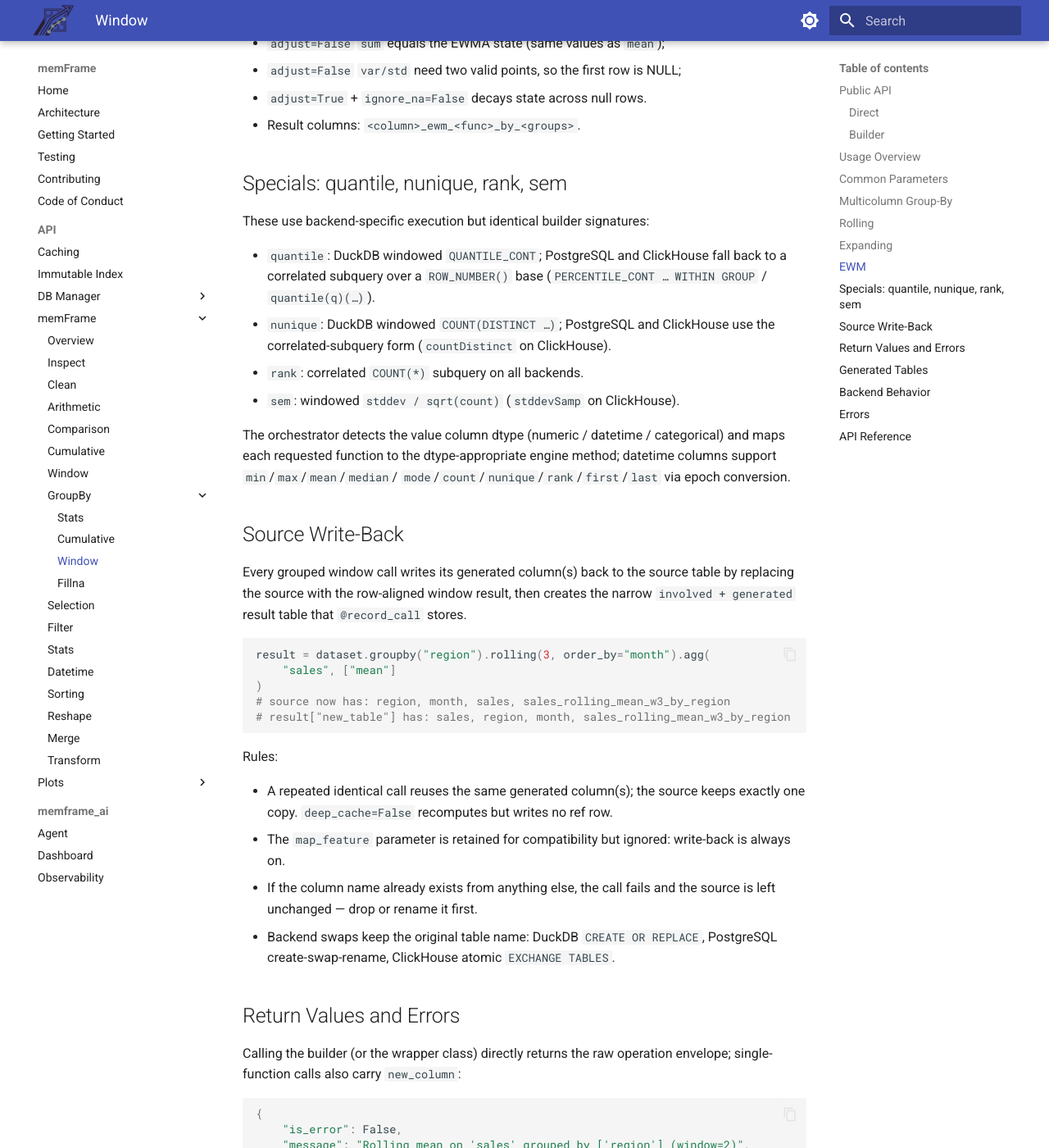
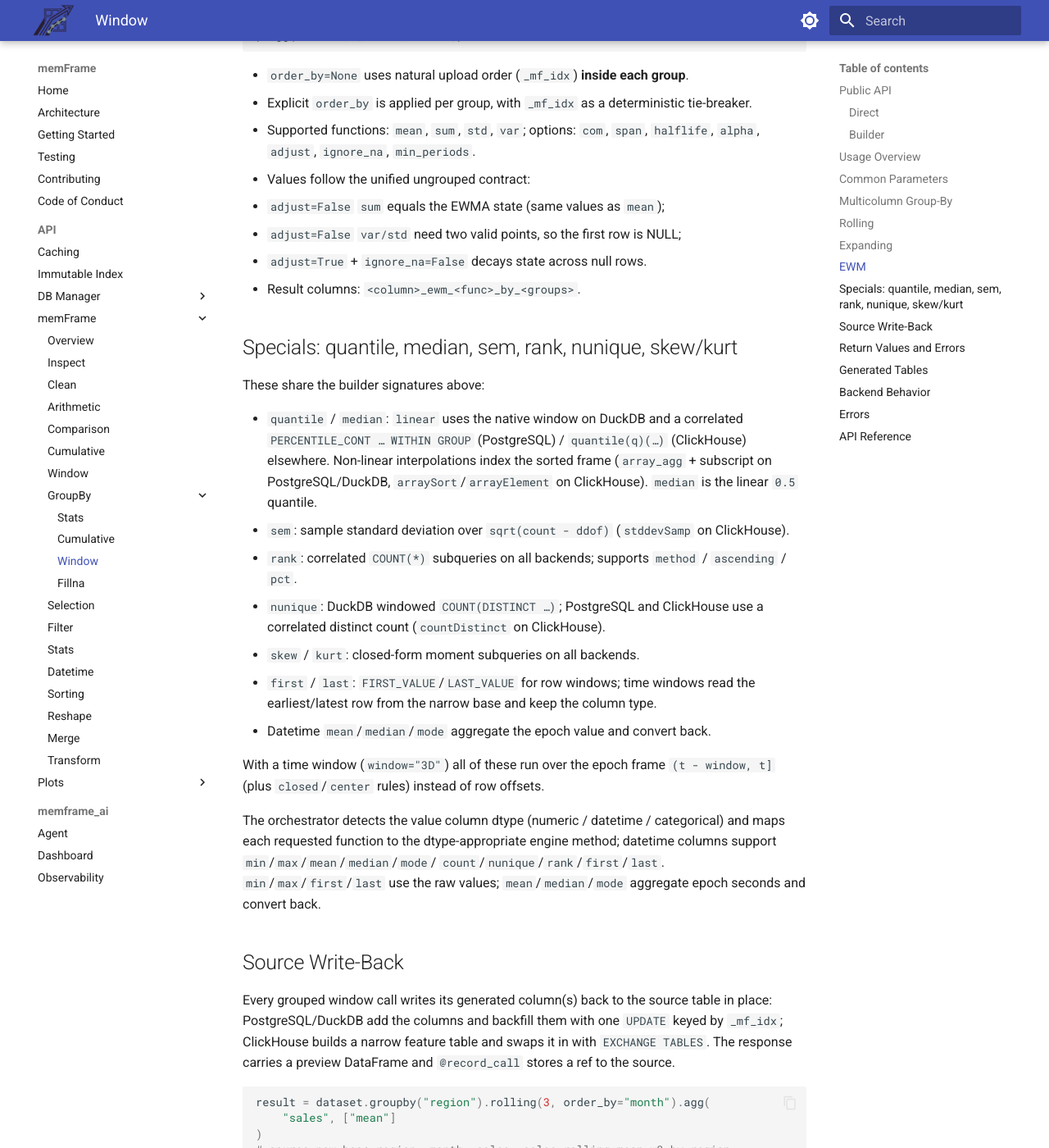
Before and after one commit to Debojit95/memFrame, an MkDocs documentation site: the page built from docs/api/groupby/groupby_window.md, in a window 1280 px wide and 1400 px high, scrolled down 6865 px. Shown: the whole window at 82% size. Built offline with MkDocs 1.6.1 and Material for MkDocs 9.7.7, drawn with Linux system fonts in a browser that asks for light colours; some of the changed text lies outside the part shown.

Commit message:
[docs] sync window and grouped-window docs with the current engine
- ordering wording: no-`order_by` uses `_mf_idx`, and reordering rows no
  longer changes a no-order window (the old "physical order" note was stale).
- results: window/grouped ops write back in place (`UPDATE` on PG/DuckDB,
  feature table + `EXCHANGE TABLES` on CH); no `<table>__op_<n>` result table.
- specials: document array-indexed interpolation, `sem`'s
  `sqrt(count - ddof)` formula, `skew`/`kurt`/`median`/`first`/`last`, and the
  time-window epoch path; drop the PostgreSQL Python `nunique` fallback.
- signatures: `func_kwargs`, `interpolation`, `win_type` on builders, `ddof`
  and rank parameters; `min_periods` upper bound is row-window only.
- type-support table: numeric `median`/`skew`/`kurt`, datetime `mean`/`median`.
- grouped unknown functions are skipped (partial), not whole-call failures;
  fingerprint counts corrected to 36 / 17 scenarios.
- caching: clarify the in-place window write-back vs `swap_table_into_source`.

````diff
--- a/docs/api/groupby/groupby_window.md
+++ b/docs/api/groupby/groupby_window.md
@@ -7,10 +7,9 @@ exposed through a `ContextManager`. It provides
 pandas-`groupby().rolling()`-like analytics: rolling fixed-size windows
 and expanding unbounded windows computed **per group** (`PARTITION BY`
 the group columns), in-engine across DuckDB, PostgreSQL, and ClickHouse.
-Each call adds the generated column(s) to the source upload table and
-returns a separate narrow result table (`<table>__op_<n>`) containing only
-the involved and generated columns. The narrow table is what the deep
-cache stores.
+Each call adds the generated column(s) to the source upload table and returns
+a preview of the involved and generated columns; the deep cache stores a ref
+to the source, so a cached replay returns the same columns.
 
 Users normally call grouped window methods through the unified `groupby`
 builder on a dataset context returned by an upload operation. There are
@@ -77,23 +76,23 @@ The lower-level files are implementation details:
 ### Builder
 
 `groupby(*columns)` returns the unified `GroupBy`; `.rolling(window,
-order_by, min_periods=None, center=False, closed=None)` /
+order_by, min_periods=None, center=False, closed=None, win_type=None)` /
 `.expanding(min_periods, order_by)` / `.ewm(...)` return
 fluent builders. Each terminal method has a synchronous and asynchronous
 form (`mean` / `amean`, …):
 
 | Rolling / Expanding terminals | Purpose |
 | --- | --- |
-| `sum(column)` / `mean(column)` | Running sum / mean within each group |
-| `min(column)` / `max(column)` | Running minimum / maximum |
-| `count(column)` | Running non-null count |
-| `std(column)` / `var(column)` | Running sample stddev / variance |
-| `quantile(column, q=0.5)` | Running quantile |
-| `sem(column)` | Running standard error |
-| `rank(column)` | Running rank within the window |
-| `nunique(column)` | Running distinct count |
-| `first(column)` / `last(column)` | First / last value in the window |
-| `agg(column, funcs)` | Multi-aggregation chained into one table |
+| `sum(column)` / `mean(column)` | Rolling/expanding sum / mean per group |
+| `min(column)` / `max(column)` | Minimum / maximum |
+| `count(column)` | Non-null count |
+| `std(column, ddof=1)` / `var(column, ddof=1)` / `sem(column, ddof=1)` | Sample stddev / variance / standard error |
+| `quantile(column, q=0.5, interpolation='linear')` / `median(column)` | Quantile / median |
+| `rank(column, method='average', ascending=True, pct=False)` | Rank within the window |
+| `skew(column)` / `kurt(column)` | Skewness / excess kurtosis |
+| `nunique(column)` | Distinct count |
+| `first(column)` / `last(column)` | First / last value in the frame |
+| `agg(column, funcs)` | Multi-aggregation in one call |
 
 !!! note
     Grouped EWM (`ewm`) uses the same blockwise SQL engine as ungrouped EWM,
@@ -121,7 +120,7 @@ sample = await dataset.groupby("region").aexpanding(
 )
 ```
 
-`order_by` is optional — omit it to use physical row order:
+`order_by` is optional — omit it to use the natural `_mf_idx` order inside each group:
 
 ```python
 sample = dataset.groupby("region").rolling(3).mean("sales")
@@ -137,12 +136,12 @@ sample = dataset.groupby("region").expanding().sum("sales")
 | `window` | `int`, `timedelta`, or offset `str` | Rolling window: rows (`window-1 PRECEDING AND CURRENT ROW`) or a duration (`"3D"`) with a datetime `order_by`. |
 | `func` | `str` or `list[str]` | Aggregation(s): `sum`, `mean`/`avg`, `min`, `max`, `count`, `std`/`stddev`/`stddev_samp`, `var`/`variance`/`var_samp`, `quantile`, `median`, `sem`, `rank`, `skew`, `kurt`, `nunique`, `first`/`first_value`, `last`/`last_value`. |
 | `order_by` | `str`, `list[str]`, or `None` | Row ordering inside each group. `None` (default) uses the immutable upload order (`_mf_idx`). |
-| `q` | `float` | Quantile level for `quantile` (default `0.5`). |
-| `func_kwargs` | `dict` or `None` | Per-function keyword arguments (`ddof`, rank `method`/`ascending`/`pct`, `q`). |
+| `q` | `float` | Quantile level for `quantile`/`median` (default `0.5`). |
+| `func_kwargs` | `dict` or `None` | Per-function keyword arguments (`ddof`, rank `method`/`ascending`/`pct`, quantile `interpolation`/`q`). |
 | `center` | `bool` | Rolling only — centre the frame on the current row (default `False`). |
 | `closed` | `str` or `None` | Rolling only — `right` (default), `left`, `both`, `neither`. |
 | `win_type` | `str` or `None` | Rolling only — scipy window weights (`boxcar`, `triang`, `hann`, …) for weighted `sum`/`mean`. |
-| `min_periods` | `int` or `None` | Minimum observations before a value is produced. Rolling default `None` → `window`; expanding default `1`. Must satisfy `0 <= min_periods <= window`. |
+| `min_periods` | `int` or `None` | Minimum observations before a value is produced. Rolling default `None` → `window`; expanding default `1`. Must satisfy `0 <= min_periods`; row windows also require `<= window` (time windows have no upper bound). |
 | `new_table` | `str` or `None` | Kept for compatibility; the result is written to the source and `new_table` resolves to the source table. |
 | `map_feature` | `bool` | Deprecated/ignored. Generated columns are always written back to the source; the envelope carries `mapped_table` / `mapped_columns`. `new_table` is the source table (the ref target). |
 
@@ -153,8 +152,10 @@ With no `order_by`, each group is ordered by the immutable upload index
 
 Result columns are named
 `<column>_rolling_<stat>_w<window>_by_<groups>` (rolling) or
-`<column>_expanding_<stat>_by_<groups>` (expanding); duplicate requests
-get a numeric suffix (`_2`, …).
+`<column>_expanding_<stat>_by_<groups>` (expanding). `<window>` is the row
+count, or the duration tag for time windows (`w259200s`); `<stat>` is the
+function label (`mean`, `q0.5`, `median`, `skew`, …). Duplicate requests get
+a numeric suffix (`_2`, …).
 
 ## Multicolumn Group-By
 
@@ -197,9 +198,12 @@ result = dataset.groupby("region").rolling(3, order_by="month").agg(
 
 ## Rolling
 
-Each rolling call computes `AGG(col) OVER (PARTITION BY <groups> ORDER
-BY <order> ROWS BETWEEN window-1 PRECEDING AND CURRENT ROW)` and appends
-the result column(s) to a copy of the source rows.
+Each rolling call aggregates a frame partitioned by the group columns and
+ordered by `<order>`. The default row frame is
+`ROWS BETWEEN window-1 PRECEDING AND CURRENT ROW`; `center`/`closed` shift or
+open the edges, and time windows use `(t - window, t]` (or
+`(t - window/2, t + window/2]` when centred) instead of row offsets. The
+result column(s) are merged back into the source.
 
 `min_periods` defaults to `window` (pandas parity), so the first `window - 1`
 rows of each group are `NULL`. Pass `min_periods=1` to aggregate the partial
@@ -249,9 +253,9 @@ dataset.groupby("region").rolling("2D", order_by="date", center=True).sum("sales
 `win_type` remains unsupported for time windows.
 
 `func` also accepts backend spellings directly (`AVG`, `STDDEV_SAMP`,
-`first_value`, …); unknown names fail the whole call with `is_error
-True`, while dtype-unsupported names are reported per-function in
-`skipped_funcs`/`failed_funcs` with `is_partial True`.
+`first_value`, …). Unknown names and functions unsupported for the detected
+dtype are skipped (`skipped_funcs`, `is_partial True`); a call only fails when
+no requested function can run.
 
 ## Expanding
 
@@ -286,36 +290,50 @@ result = dataset.groupby("region").ewm(
   - `adjust=True` + `ignore_na=False` decays state across null rows.
 - Result columns: `<column>_ewm_<func>_by_<groups>`.
 
-## Specials: quantile, nunique, rank, sem
+## Specials: quantile, median, sem, rank, nunique, skew/kurt
 
-These use backend-specific execution but identical builder signatures:
+These share the builder signatures above:
 
-- `quantile`: DuckDB windowed `QUANTILE_CONT`; PostgreSQL and
-  ClickHouse fall back to a correlated subquery over a `ROW_NUMBER()`
-  base (`PERCENTILE_CONT … WITHIN GROUP` / `quantile(q)(…)`).
-- `nunique`: DuckDB windowed `COUNT(DISTINCT …)`; PostgreSQL and
-  ClickHouse use the correlated-subquery form (`countDistinct` on
-  ClickHouse).
-- `rank`: correlated `COUNT(*)` subquery on all backends.
-- `sem`: windowed `stddev / sqrt(count)` (`stddevSamp` on ClickHouse).
+- `quantile` / `median`: `linear` uses the native window on DuckDB and a
+  correlated `PERCENTILE_CONT … WITHIN GROUP` (PostgreSQL) /
+  `quantile(q)(…)` (ClickHouse) elsewhere. Non-linear interpolations index the
+  sorted frame (`array_agg` + subscript on PostgreSQL/DuckDB,
+  `arraySort`/`arrayElement` on ClickHouse). `median` is the linear `0.5`
+  quantile.
+- `sem`: sample standard deviation over `sqrt(count - ddof)`
+  (`stddevSamp` on ClickHouse).
+- `rank`: correlated `COUNT(*)` subqueries on all backends; supports
+  `method` / `ascending` / `pct`.
+- `nunique`: DuckDB windowed `COUNT(DISTINCT …)`; PostgreSQL and ClickHouse
+  use a correlated distinct count (`countDistinct` on ClickHouse).
+- `skew` / `kurt`: closed-form moment subqueries on all backends.
+- `first` / `last`: `FIRST_VALUE`/`LAST_VALUE` for row windows; time windows
+  read the earliest/latest row from the narrow base and keep the column type.
+- Datetime `mean`/`median`/`mode` aggregate the epoch value and convert back.
+
+With a time window (`window="3D"`) all of these run over the epoch frame
+`(t - window, t]` (plus `closed`/`center` rules) instead of row offsets.
 
 The orchestrator detects the value column dtype (numeric / datetime /
 categorical) and maps each requested function to the dtype-appropriate
-engine method; datetime columns support `min`/`max`/`mean`/`median`/
-`mode`/`count`/`nunique`/`rank`/`first`/`last` via epoch conversion.
+engine method; datetime columns support `min`/`max`/`mean`/`median`/`mode`/
+`count`/`nunique`/`rank`/`first`/`last`. `min`/`max`/`first`/`last` use the
+raw values; `mean`/`median`/`mode` aggregate epoch seconds and convert back.
 
 ## Source Write-Back
 
 Every grouped window call writes its generated column(s) back to the source
-table by replacing the source with the row-aligned window result, then creates
-the narrow `involved + generated` result table that `@record_call` stores.
+table in place: PostgreSQL/DuckDB add the columns and backfill them with one
+`UPDATE` keyed by `_mf_idx`; ClickHouse builds a narrow feature table and
+swaps it in with `EXCHANGE TABLES`. The response carries a preview DataFrame
+and `@record_call` stores a ref to the source.
 
 ```python
 result = dataset.groupby("region").rolling(3, order_by="month").agg(
     "sales", ["mean"]
 )
 # source now has: region, month, sales, sales_rolling_mean_w3_by_region
-# result["new_table"] has: sales, region, month, sales_rolling_mean_w3_by_region
+# result (preview) has: sales, region, month, sales_rolling_mean_w3_by_region
 ```
 
 Rules:
@@ -326,8 +344,8 @@ Rules:
   write-back is always on.
 - If the column name already exists from anything else, the call fails and
   the source is left unchanged — drop or rename it first.
-- Backend swaps keep the original table name: DuckDB `CREATE OR REPLACE`,
-  PostgreSQL create-swap-rename, ClickHouse atomic `EXCHANGE TABLES`.
+- Write-back keeps the original table name: DuckDB/PostgreSQL backfill the
+  source in place; ClickHouse atomically exchanges the feature table in.
 
 ## Return Values and Errors
 
@@ -362,8 +380,8 @@ upload table; the deep cache stores a ref to the source:
 - **PostgreSQL / DuckDB:** grouped rolling/expanding compute a narrow
   `(_mf_idx, <windows>)` feature query and backfill the source with one
   `UPDATE` keyed by `_mf_idx`. The source is never cloned or swapped.
-  Specials (quantile / nunique / rank / datetime) use the same backfill over
-  a narrow ordered base.
+  Specials (quantile/median, sem, rank, nunique, skew/kurt, first/last,
+  datetime) use the same backfill over a narrow ordered base.
 - **ClickHouse:** grouped rolling/expanding build a narrow feature table,
   join it to the source by `_mf_idx`, and atomically swap it in with
   `EXCHANGE TABLES`; the temp feature/wide tables are dropped.
````
Also changed, not shown: other parts of docs/api/groupby/groupby_window.md (+4 -4 lines), docs/api/caching.md (+6 -4 lines), docs/api/window.md (+33 -29 lines).
